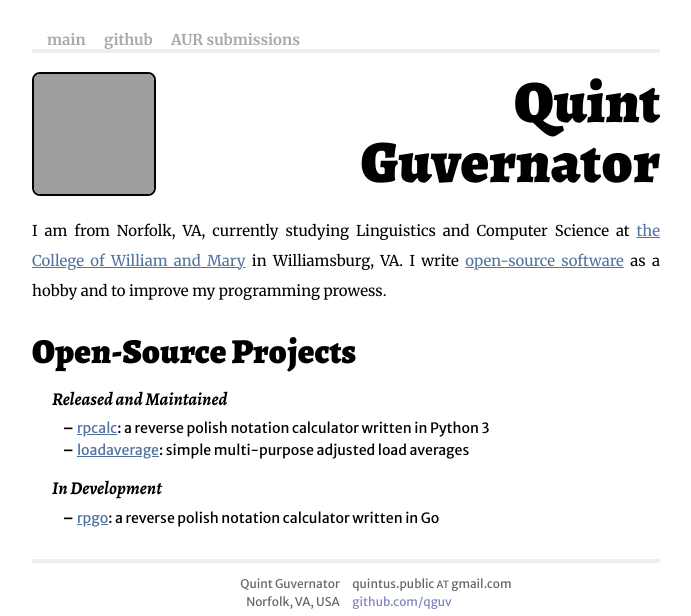
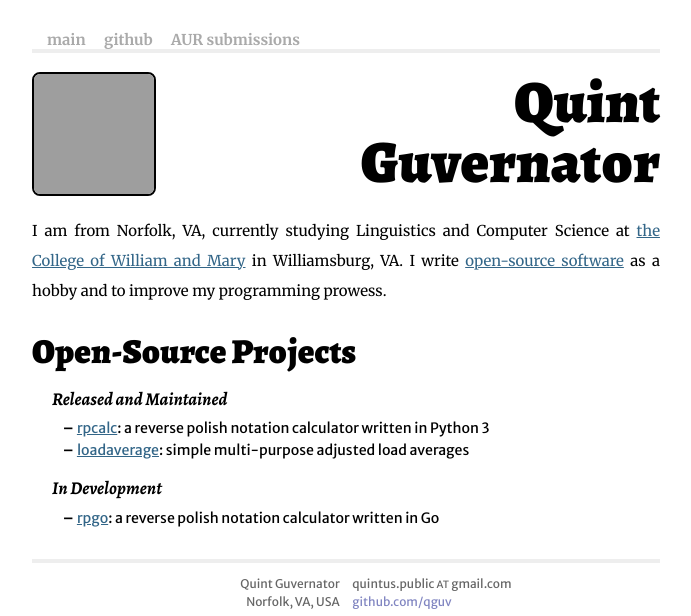
Before and after one commit to hawkw/qguv.github.io, a Jekyll site: the page built from index.md, in a window 1280 px wide. Shown: the top 616 px of the page, without its empty margins (294-985 px from the left). Built offline with Jekyll 4.4.1, drawn with Linux system fonts in a browser that asks for light colours; some web fonts are replaced; Markdown is read by kramdown in place of the engine named in the settings; grey boxes are pictures that could not be loaded.

Commit message:
darkened links

```diff
--- a/css/main.css
+++ b/css/main.css
@@ -80,7 +80,7 @@ h4 {
   line-height: 2;
 }
 
-a         { color: #50729F; }
+a         { color: #368; }
 a:hover   { color: #000; }
 a:visited { color: #696969; }
 
```
